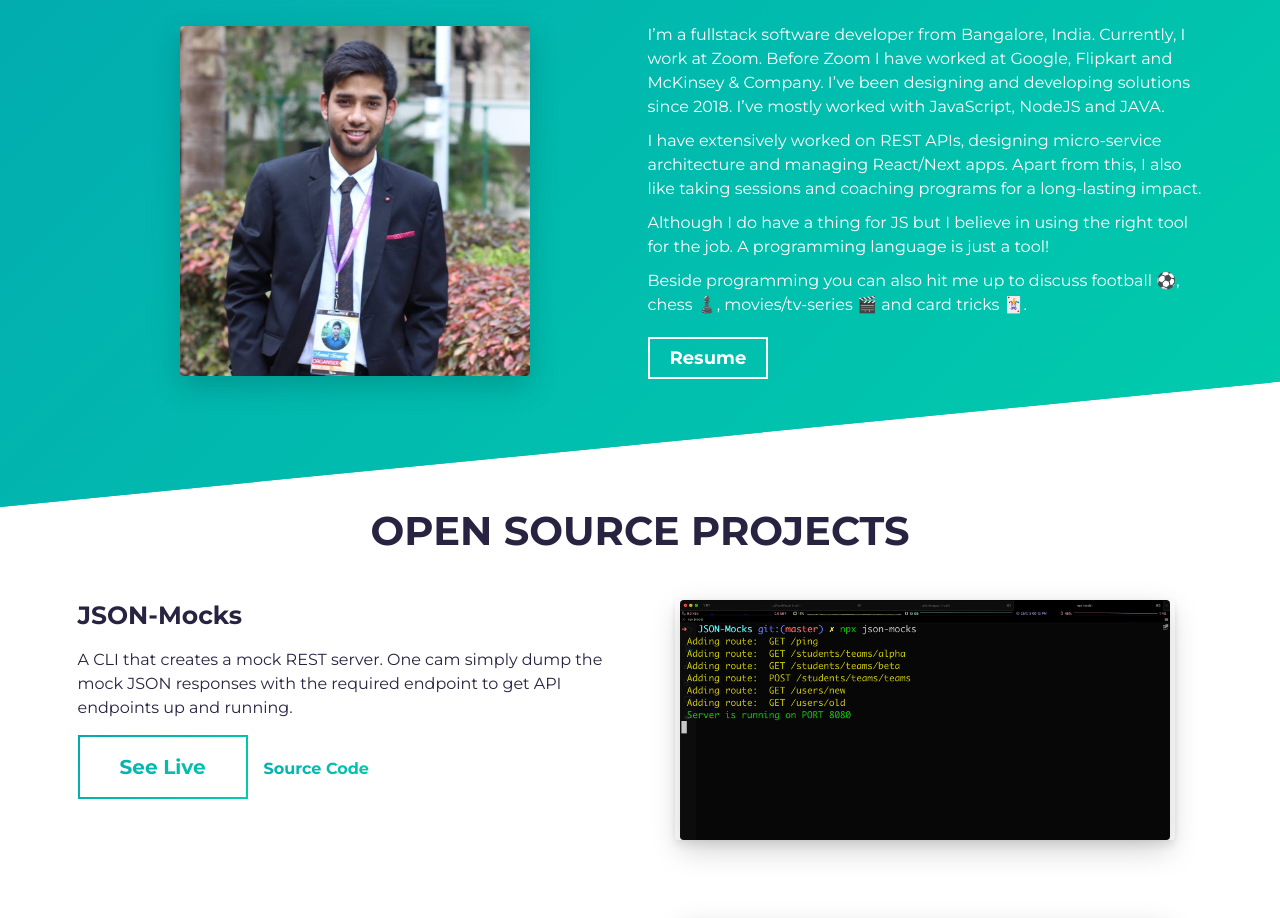
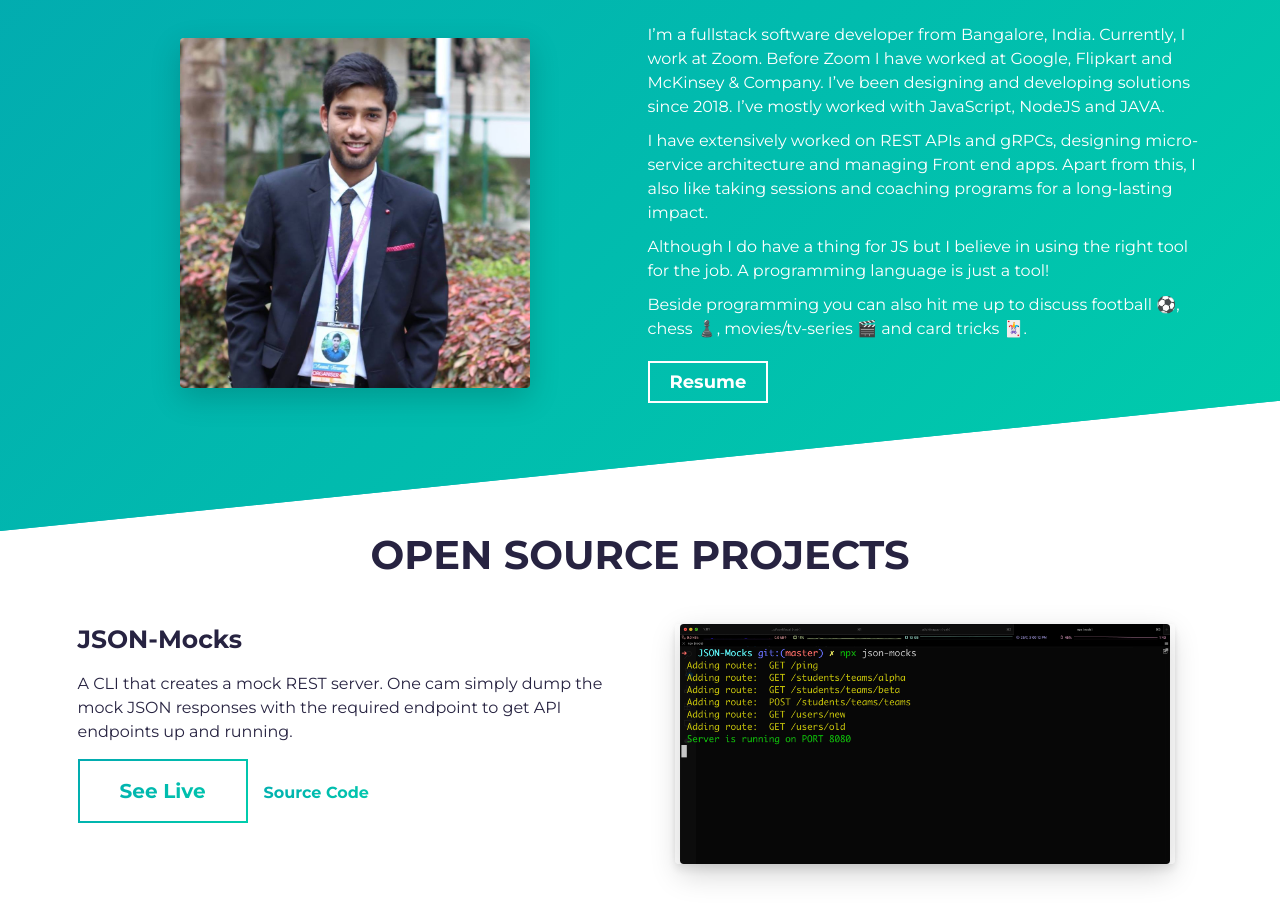
Before and after one commit to anmol5varma/resume-2, a React (Create React App) app: page / in a window 1280 px wide. Shown: the part 920-1838 px from the top of the page. Built offline with nearby package versions, Linux system fonts and the light colour scheme; a web font is replaced by a local one.

Commit message:
chore: update resume and other things.

```diff
--- a/public/index.html
+++ b/public/index.html
@@ -7,7 +7,7 @@
     <meta name="theme-color" content="#000000" />
     <meta
       name="description"
-      content="Web site created using create-react-app"
+      content="Anmol varma's resume (anmol5varma)"
     />
     <link rel="apple-touch-icon" href="%PUBLIC_URL%/favicon.png" />
     <!--
@@ -24,7 +24,7 @@
       work correctly both with client-side routing and a non-root public URL.
       Learn how to configure a non-root public URL by running `npm run build`.
     -->
-    <title>React App</title>
+    <title>AV</title>
   </head>
   <body>
     <noscript>You need to enable JavaScript to run this app.</noscript>
--- a/src/components/About/About.jsx
+++ b/src/components/About/About.jsx
@@ -4,7 +4,7 @@
 import Title from '../Title/Title';
 import AboutImg from '../Image/AboutImg';
 import PortfolioContext from '../../context/context';
-import ResumePdf from '../../files/resume.pdf';
+import ResumePdf from '../../files/anmol_varma_sde_resume.pdf';
 
 const About = () => {
   const { about } = useContext(PortfolioContext);
--- a/src/mock/data.js
+++ b/src/mock/data.js
@@ -22,7 +22,7 @@
   paragraphOne:
     'I’m a fullstack software developer from Bangalore, India. Currently, I work at Zoom. Before Zoom I have worked at Google, Flipkart and McKinsey & Company. I’ve been designing and developing solutions since 2018. I’ve mostly worked with JavaScript, NodeJS and JAVA.',
   paragraphTwo:
-    'I have extensively worked on REST APIs, designing micro-service architecture and managing React/Next apps. Apart from this, I also like taking sessions and coaching programs for a long-lasting impact.',
+    'I have extensively worked on REST APIs and gRPCs, designing micro-service architecture and managing Front end apps. Apart from this, I also like taking sessions and coaching programs for a long-lasting impact.',
   paragraphThree:
     'Although I do have a thing for JS but I believe in using the right tool for the job. A programming language is just a tool!',
   paragraphFour:
```
Also changed, not shown: 2 other files (tests, documents, lock files or other folders).
